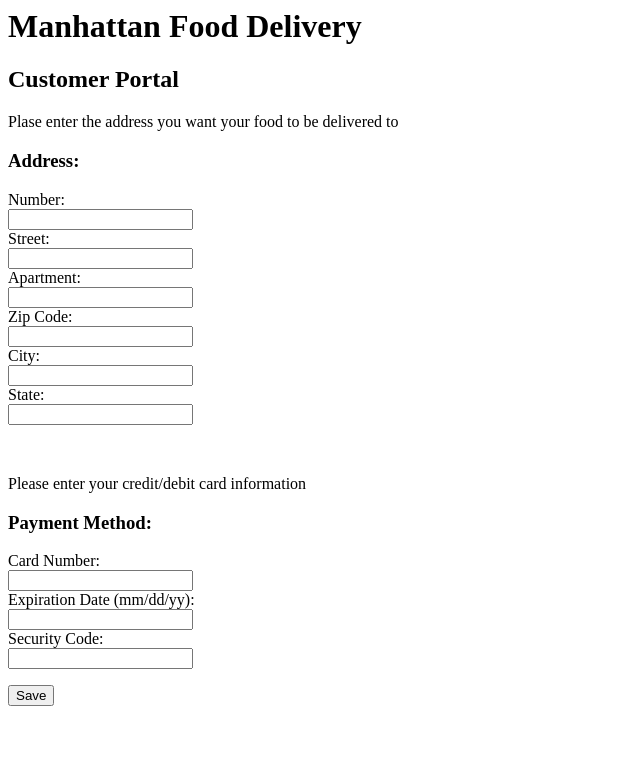
After one commit to patriciathai/CS411-Project, a Flask app: template templates/customer-signup.html in a window 1280 px wide. The commit adds this page. Shown: the top 783 px of the page, without its empty margins (0-640 px from the left). Run offline with Flask 2, Linux system fonts and the light colour scheme; the template is opened without the code that fills it, so the values that code supplies are empty; parts of the project's set-up code (start-up, migrations or seed data) failed here and were passed over.

Commit message:
Changed home.html, still working on signup

```diff
--- a/server.py
+++ b/server.py
@@ -20,6 +20,13 @@ app = Flask(__name__, template_folder=tmpl_dir)
 DATABASEURI = "postgresql://ncp2132:patricianicole@34.75.150.200/proj1part2"
 
 engine = create_engine(DATABASEURI)
+
+engine.execute("""CREATE TABLE IF NOT EXISTS customer_temp (
+  cid		varchar(10),
+	c_email	varchar(30),
+	c_phone	char(10),
+	c_name	varchar(20),
+);""")
 
 @app.before_request
 def before_request():
@@ -76,11 +83,18 @@ def customer_signup():
   phone = request.form['s_phone']
   cid = str(int(last_cid) + 1).zfill(5)
 
-  g.conn.execute('INSERT INTO customer VALUES (%s, %s, %s, %s)', name, email, phone, cid)
-  return redirect('/customer_signup_next?cid=cid') #this will redirect to page where user can provide an address and payment method, so we need to store the cid in the url
+  g.conn.execute('INSERT INTO customer_temp VALUES (%s, %s, %s, %s)', cid, email, phone, name)
+  return render_template('customer_signup.html', ) #this will redirect to page where user can provide an address and payment method, so we need to store the cid in the url
 
-@app.route("/customer_signup_next") #Working on this tomorrow
+""" @app.route("/driver_signup")
+def driver_signup():
+  name = request.form['s_name']
+  email = request.form['s_email']
+  phone = request.form['s_phone']
+  did = str(int(last_did) +1).zfill(5)
 
+  g.conn.execute("INSERT INTO driver VALUES (%s, %s, %s, %s)", did, email, phone, name)
+  return redirect('/driver_main')  """
 
 if __name__ == "__main__":
   import click
--- /dev/null
+++ b/templates/customer-signup.html
@@ -0,0 +1,40 @@
+<html>
+    <body>
+        <h1>Manhattan Food Delivery</h1>
+        <h2>Customer Portal</h2>
+        <div class="address">
+            <p>Plase enter the address you want your food to be delivered to</p>
+            <h3>Address:</h3>
+            <form>
+                <label for="number">Number:</label><br>
+                <input type="text" id="number" name="number"><br>
+                <label for="street">Street:</label><br>
+                <input type="text" id="street" name="street"><br>
+                <label for="apt">Apartment:</label><br>
+                <input type="text" id="apt" name="apt"><br>
+                <label for="zip">Zip Code:</label><br>
+                <input type="text" id="zip" name="zip"><br>
+                <label for="city">City:</label><br>
+                <input type="text" id="city" name="city"><br>
+                <label for="state">State:</label><br>
+                <input type="text" id="state" name="state"><br>
+            </form>
+        </div>
+        <br>
+        <div class="signup">
+            <p>Please enter your credit/debit card information</p>
+            <h3>Payment Method:</h3>
+            <form>
+                <label for="card_num">Card Number:</label><br>
+                <input type="text" id="card_num" name="card_num"><br>
+                <label for="exp">Expiration Date (mm/dd/yy):</label><br>
+                <input type="text" id="exp" name="exp"><br>
+                <label for="sec">Security Code:</label><br>
+                <input type="text" id="sec" name="sec">
+            </form>
+            <form action="/customer_login" method = "POST">
+                <button name = "Save">Save</button>
+            </form>
+        </div>
+    </body>
+</html>
```
Also changed, not shown: templates/home.html (+14 -3 lines), templates/customer.html (indentation only).
